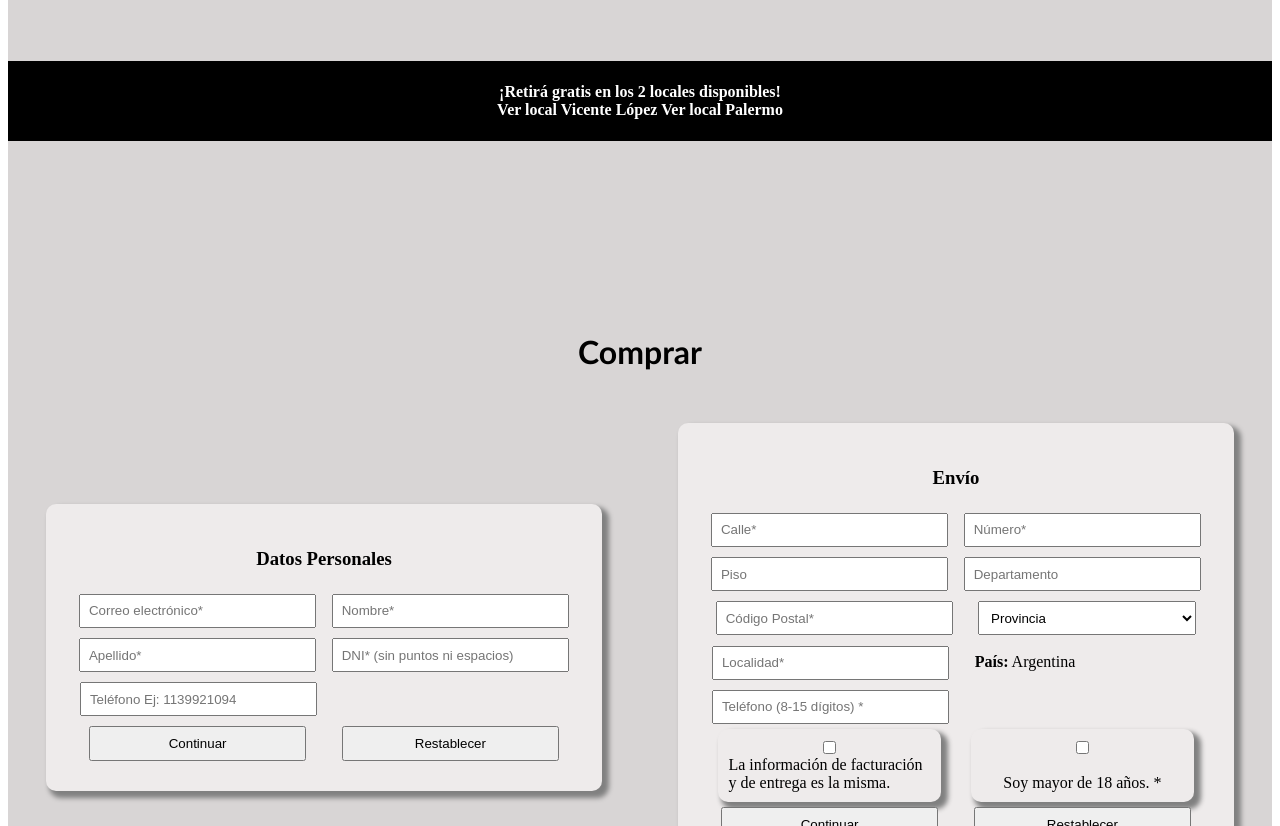
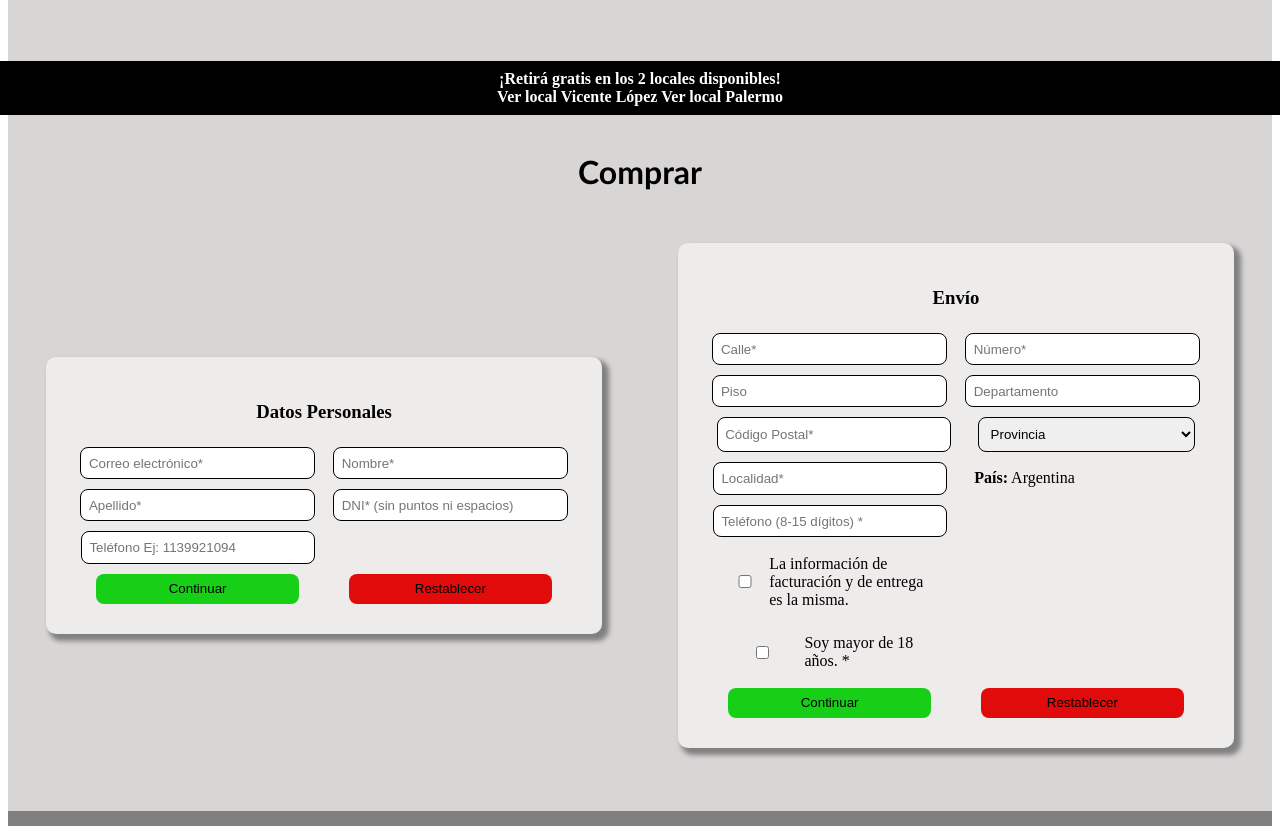
Before and after one commit to JoacoStock2008/Arte_TP02_Stock_Abreu, a plain HTML site: page Comprar.html in a window 1280 px wide. Shown: the part 126-952 px from the top of the page. Drawn offline with Linux system fonts and the light colour scheme.

Commit message:
ultimos cambios verdaderos

```diff
--- a/Comprar.html
+++ b/Comprar.html
@@ -27,13 +27,12 @@
 
     <main>
 
-        <section class = "comprar">
+        <section class="comprar">
+
             <article>
                 <p>¡Retirá gratis en los 2 locales disponibles! <br> <a href="https://www.google.com/maps?ll=-34.519633,-58.474285&z=15&t=m&hl=es&gl=AR&mapclient=embed&q=Av.+del+Libertador+B1638BGA+Vicente+L%C3%B3pez+Provincia+de+Buenos+Aires">Ver local Vicente López</a> <a href="https://www.google.com/maps?ll=-34.588402,-58.410737&z=15&t=m&hl=es&gl=AR&mapclient=embed&cid=14387103044007500704">Ver local Palermo</a></p>
             </article>
-        </section>
 
-        <section class="comprar">
 
             <h1>Comprar</h1>
 
@@ -73,12 +72,10 @@
                         <p><b>País:</b> Argentina</p>
                         <input type="text" name = "telefono" placeholder = "Teléfono (8-15 dígitos) *" minlength = "8" maxlength = "15">
                         <p></p>
-                        <div class = "checkbox">
-                            <input type="checkbox" name = "infoEsIgual"> <span>La información de facturación y de entrega es la misma.</span> <!--No funciona-->
-                        </div>
-                        <div>
-                            <input type="checkbox" name="mayoDeEdad"> <span>Soy mayor de 18 años. *</span><!--No funciona-->
-                        </div>
+                            <p class = "checkbox"><input type="checkbox" name = "infoEsIgual">La información de facturación y de entrega es la misma.</p>
+                        <p></p>
+                            <p class = "checkbox"><input type="checkbox" name="mayoDeEdad">Soy mayor de 18 años. *</p>
+                        <p></p>
                         <input type="submit" value = "Continuar">
                         <input type="reset" value = "Restablecer">
                     </form>
--- a/style.css
+++ b/style.css
@@ -232,11 +232,10 @@ section{
 .productos h1 {
     margin-bottom: 1%;
 }
-
 article {
     background-color: black;
-    margin-bottom: 3%;
-    font-weight: 500;
+    position: sticky;
+    top: 120px;
 }
 article p {
     color: white;
@@ -313,12 +312,20 @@ article p a:hover {
 .comprar article{
     width: 100%;
     height: auto;
+    position: sticky;
+    top: 120px;
+    padding: 0.7%;
+}
+.comprar article p{
+    padding: 0;
+    margin: 0;
 }
 .comprar h1{
     font-family: 'Trebuchet MS', 'Lucida Sans Unicode', 'Lucida Grande', 'Lucida Sans', Arial, sans-serif;
     font-size: 200%;
     font-weight: 600;
     padding-bottom: 2%;
+    margin-top: 3%;
 }
 .divForms{
     width: 100%;
@@ -355,6 +362,10 @@ article p a:hover {
     padding: 1.5%;
     margin: 1%;
 }
+.divForms div form input, .divForms div form select{
+    border: 1px solid black;
+    border-radius: 8px;
+}
 .checkbox{
     width: 100%;
     height: auto;
@@ -362,17 +373,30 @@ article p a:hover {
     flex-direction: row;
     justify-content: center;
     align-items: center;
-    padding: 1%;
     box-shadow: none;
     border-radius: none;
     border: none;
 }
-.divForms div form span{
+.divForms div form input[type = "submit"], .divForms div form input[type = "reset"]{
+    width: 40%;
+    height: auto;
+    padding: 1.5%;
+    margin: 1%;
+    border: none;
+}
+.divForms div form input[type = "submit"]{
+    background-color: rgb(23, 207, 23);
+}
+.divForms div form input[type = "submit"]:hover{
+    background-color: rgb(8, 192, 8);
+}
+.divForms div form input[type = "reset"]{
+    background-color: rgb(226, 11, 11);
+}
+.divForms div form input[type = "reset"]:hover{
+    background-color: rgb(210, 0, 0);
+}
 
-}
-.divForms div form p{
-
-}
 /*Termina Comprar.html*/
 
 /*Terminan los mains*/
```
